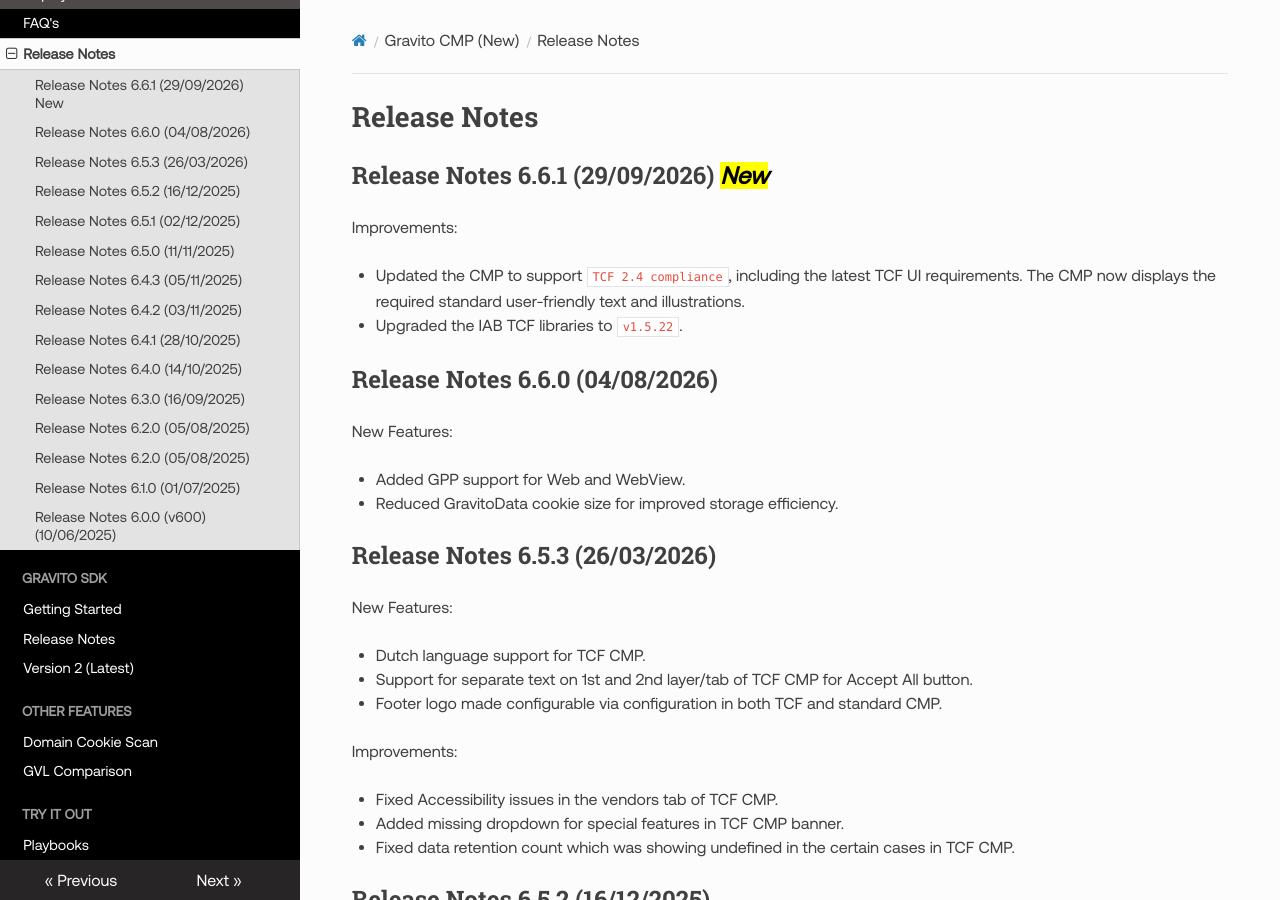
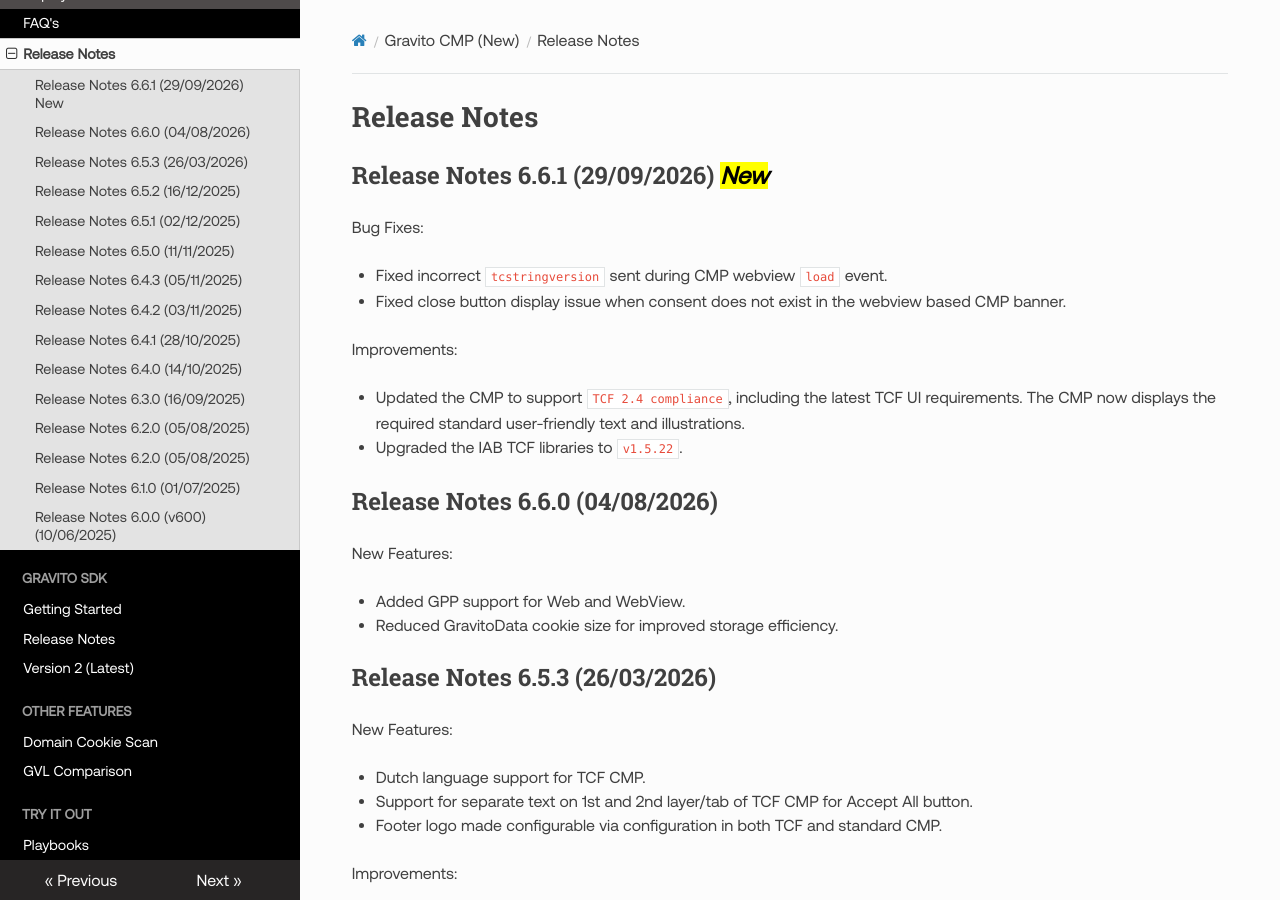
Before and after one commit to GravitoLtd/gravitoltd.github.io, an MkDocs documentation site: the page built from docs/Gravito_V6_CMP/Release_Notes.md, in a window 1280 px wide and 900 px high. Built offline with MkDocs 1.6.1, drawn with Linux system fonts in a browser that asks for light colours; nearby versions of some CDN libraries; comment, search, counter and statistics services are not loaded.

Commit message:
Updated Release Notes for CMP

```diff
--- a/docs/Gravito_V6_CMP/Release_Notes.md
+++ b/docs/Gravito_V6_CMP/Release_Notes.md
@@ -1,6 +1,11 @@
 # Release Notes
 
 ## Release Notes 6.6.1 (29/09/2026) <mark>New</mark>
+
+Bug Fixes:
+
+- Fixed incorrect `tcstringversion` sent during CMP webview `load` event.
+- Fixed close button display issue when consent does not exist in the webview based CMP banner.
 
 Improvements:
 
```
